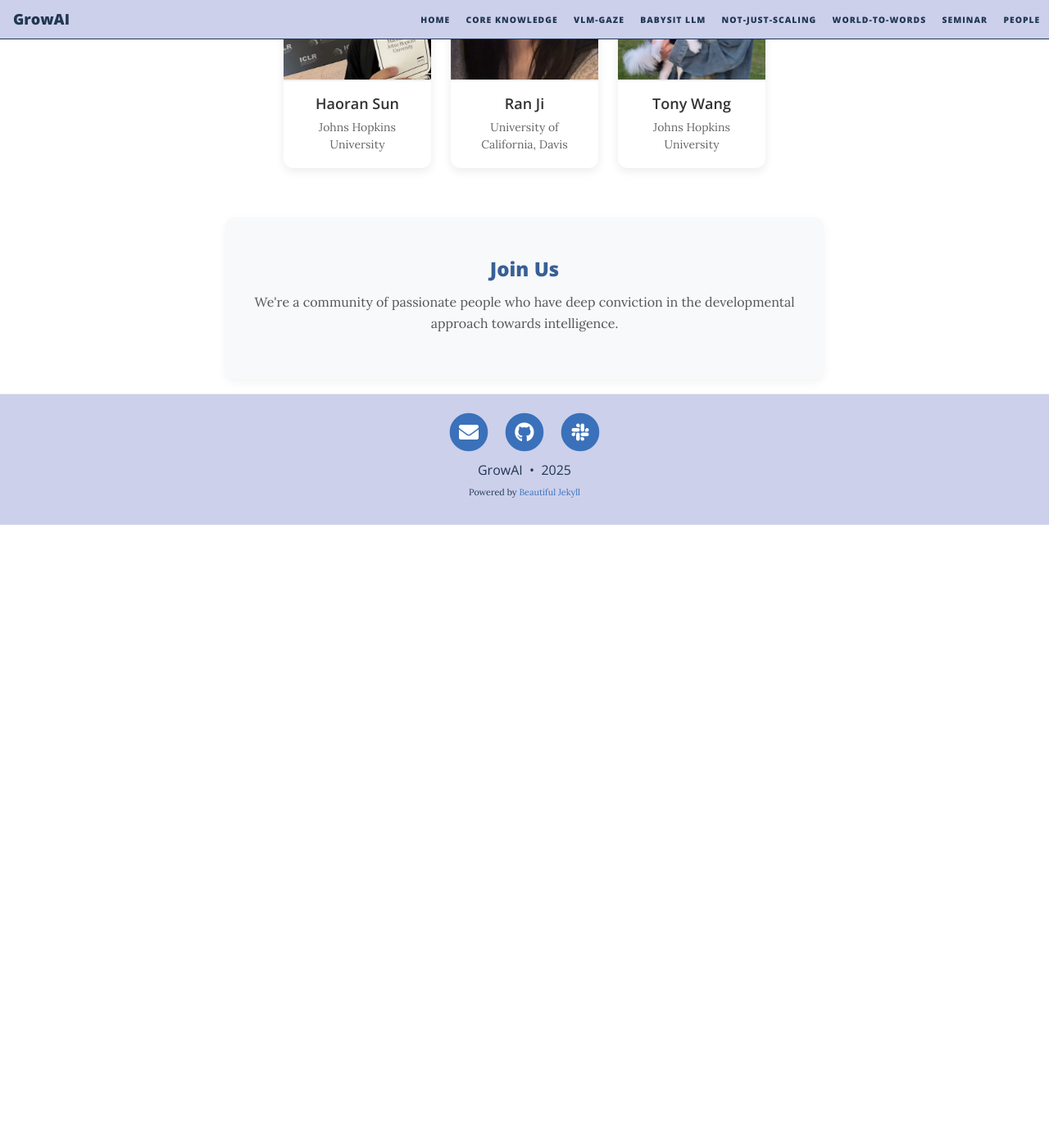
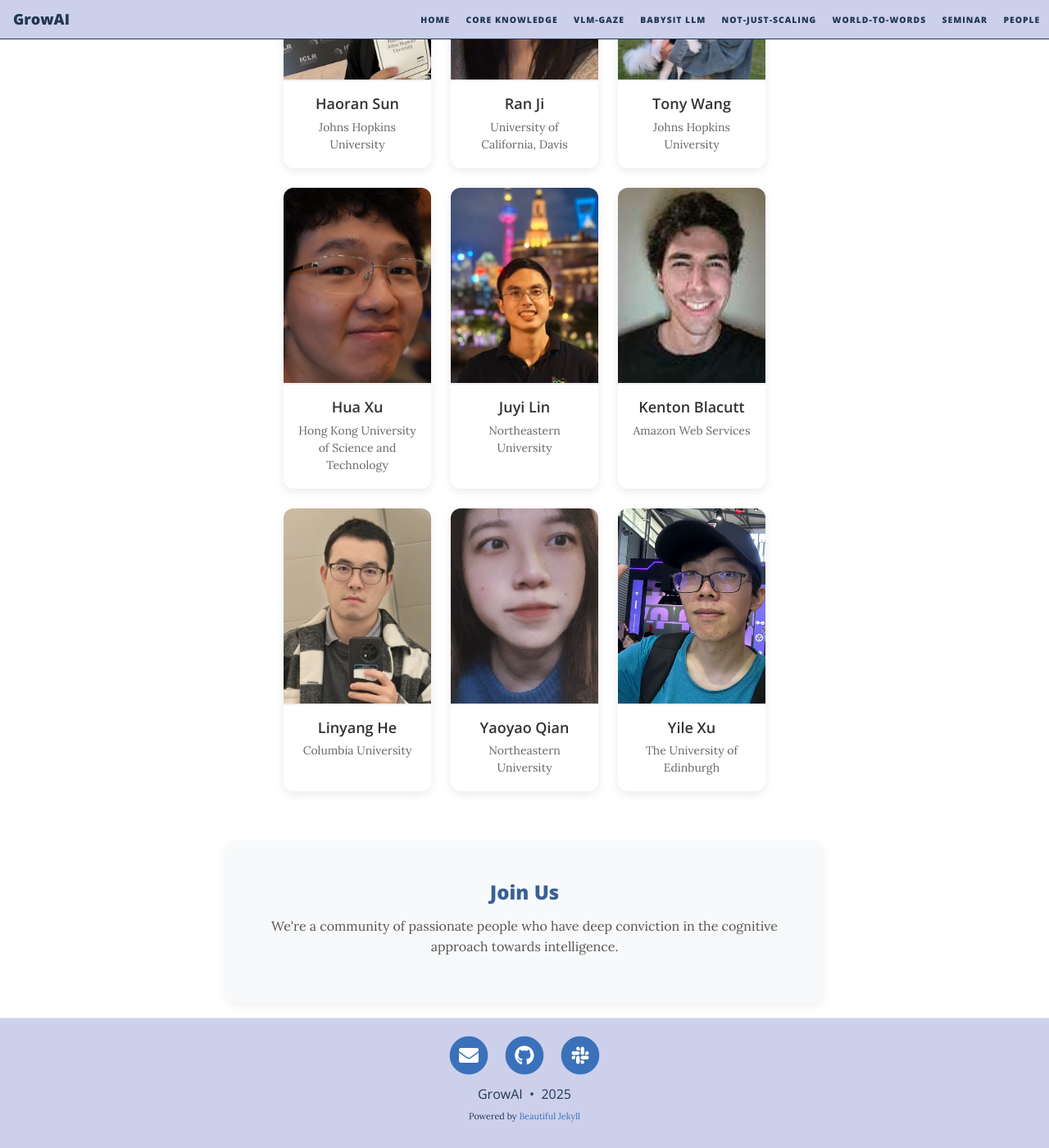
Before and after one commit to growing-ai-like-a-child/growing-ai-like-a-child.github.io, a Jekyll site: the page built from pages/Members.md, in a window 1280 px wide and 1400 px high, scrolled down 2261 px. Shown: the whole window at 82% size. Built offline with Jekyll 4.4.1, drawn with Linux system fonts in a browser that asks for light colours; nearby versions of some CDN libraries; before the commit the page ends 2901 px from its top, so only the background shows below that.

Commit message:
new members

```diff
--- a/pages/Members.md
+++ b/pages/Members.md
@@ -313,11 +313,69 @@ subtitle:
     </div>
   </div>
 
+  <div class="member-card">
+    <a href="https://openreview.net/profile?id=~Hua_XU9" target="_blank">
+      <img src="/img/members/Hua_XU.png" alt="Hua Xu" class="member-photo">
+    </a>
+    <div class="member-info">
+      <h3 class="member-name">Hua Xu</h3>
+      <div class="member-affiliation">Hong Kong University of Science and Technology</div>
+    </div>
+  </div>
+
+  <div class="member-card">
+    <a href="https://openreview.net/profile?id=~Juyi_Lin1" target="_blank">
+      <img src="/img/members/Juyi_Lin.png" alt="Juyi Lin" class="member-photo">
+    </a>
+    <div class="member-info">
+      <h3 class="member-name">Juyi Lin</h3>
+      <div class="member-affiliation">Northeastern University</div>
+    </div>
+  </div>
+
+  <div class="member-card">
+    <a href="https://medium.com/@kenton_69720" target="_blank">
+      <img src="/img/members/Kenton_Blacutt.jpg" alt="Kenton Blacutt" class="member-photo">
+    </a>
+    <div class="member-info">
+      <h3 class="member-name">Kenton Blacutt</h3>
+      <div class="member-affiliation">Amazon Web Services</div>
+    </div>
+  </div>
+
+  <div class="member-card">
+    <a href="https://linyanghe.github.io/" target="_blank">
+      <img src="/img/members/linyang.jpg" alt="Linyang He" class="member-photo">
+    </a>
+    <div class="member-info">
+      <h3 class="member-name">Linyang He</h3>
+      <div class="member-affiliation">Columbia University</div>
+    </div>
+  </div>
+
+  <div class="member-card">
+    <a href="https://freaxhomepage.vercel.app/" target="_blank">
+      <img src="/img/members/Yaoyaoqian.png" alt="Yaoyao Qian" class="member-photo">
+    </a>
+    <div class="member-info">
+      <h3 class="member-name">Yaoyao Qian</h3>
+      <div class="member-affiliation">Northeastern University</div>
+    </div>
+  </div>
+
+  <div class="member-card">
+    <img src="/img/members/Yile_Xu.jpeg" alt="Yile Xu" class="member-photo">
+    <div class="member-info">
+      <h3 class="member-name">Yile Xu</h3>
+      <div class="member-affiliation">The University of Edinburgh</div>
+    </div>
+  </div>
+
 </div>
 
 <div style="text-align: center; margin-top: 60px; padding: 30px; background-color: #f8f9fa; border-radius: 12px; box-shadow: 0 4px 12px rgba(0,0,0,0.05);">
   <h3 style="color: #333; margin-bottom: 15px; font-size: 24px;"><a href="https://join.slack.com/t/growingailikeachild/shared_invite/zt-309yqd0sl-W8xzOkdBPha1Jh5rnee78A" target="_blank">Join Us</a></h3>
   <p style="color: #555; max-width: 700px; margin: 0 auto 25px auto; font-size: 16px; line-height: 1.6;">
-    We're a community of passionate people who have deep conviction in the developmental approach towards intelligence.
+    We're a community of passionate people who have deep conviction in the cognitive approach towards intelligence.
   </p>
 </div>
```
Also changed, not shown: img/members/Hua_XU.png (added), img/members/Juyi_Lin.png (added), img/members/Kenton_Blacutt.jpg (added), img/members/Yaoyaoqian.png (added), img/members/Yile_Xu.jpeg (added), img/members/linyang.jpg (added).
